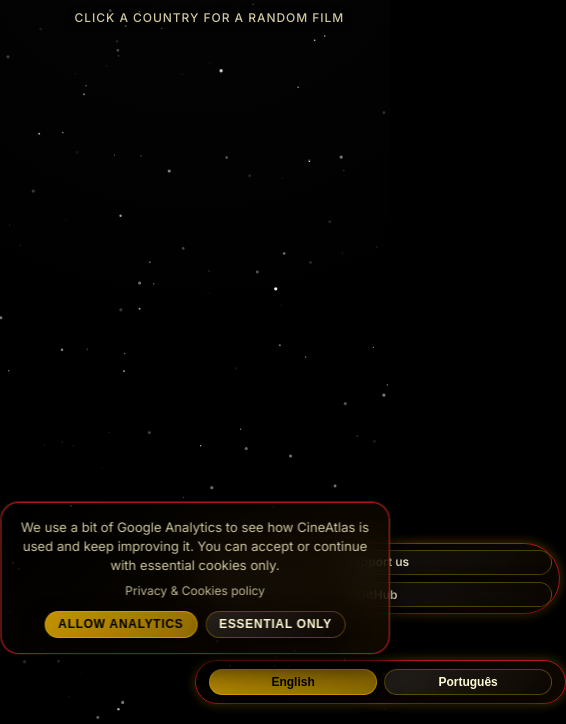
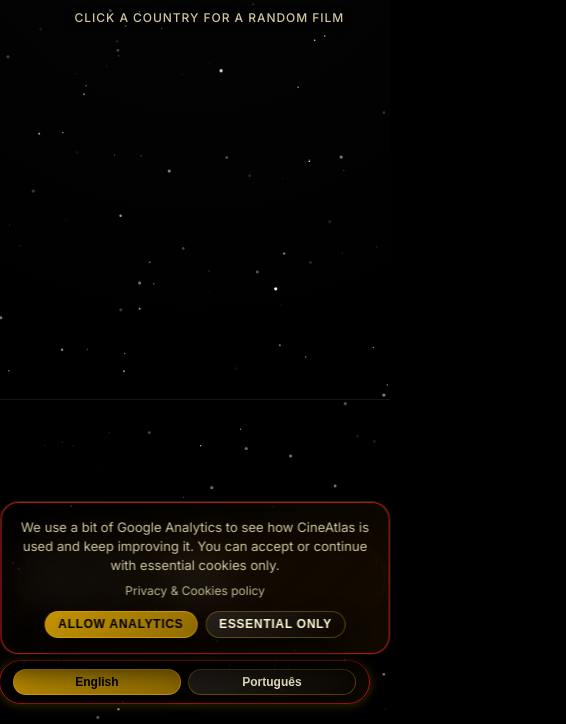
Before and after one commit to pelintra-da-noite/CineAtlas, a plain HTML site: page index.html in a window 390 px wide. Shown: the part 120-844 px from the top of the page, 566 px wide, since content can reach past the window. Drawn offline with nearby package versions, Linux system fonts and the light colour scheme; a script that the page names is missing; a web font is replaced by a local one.

Commit message:
Update styles.css

```diff
--- a/styles.css
+++ b/styles.css
@@ -942,20 +942,12 @@ body::before{
     justify-content:center;
   }
 
-  /* Mobile: make the globe truly full-screen (prevents side clipping on Android Edge) */
+
+  /* Mobile: reserve vertical space so the globe doesn't sit behind the bottom UI */
   #globeViz{
-    position: fixed;
-    inset: 0;
-    width: 100vw;
-    height: 100svh;
-    overflow: hidden;
+    bottom: calc(160px + var(--safe-area-inset-bottom));
   }
-  #globeViz canvas{
-    width: 100% !important;
-    height: 100% !important;
-    display: block;
-  }
-#donateBar{
+  #donateBar{
     bottom:calc(110px + var(--safe-area-inset-bottom));
     flex-direction:column;
     align-items:stretch;
@@ -1277,9 +1269,107 @@ html[data-theme="light"]{
   #starsCanvas{ display:none; }
 }
 
-/* Optional safety: if you ever toggle this class, ensure bars don't overlap modals */
+/* ===============================
+   MOBILE: CAIXA FIXA PARA O GLOBO
+   =============================== */
+@media (max-width: 640px){
+
+  body{
+    overflow: hidden; /* impede zoom de rebentar layout */
+  }
+
+  #globeViz{
+    position: relative;
+    width: 100vw;
+    height: calc(100vh - 160px); /* espaço reservado para botões */
+    max-height: 520px;           /* LIMITE FÍSICO */
+    min-height: 360px;
+
+    margin: 0 auto;
+    overflow: hidden;
+
+    border-top: 1px solid rgba(255,255,255,0.08);
+    border-bottom: 1px solid rgba(255,255,255,0.08);
+  }
+
+  canvas{
+    position: absolute !important;
+    inset: 0;
+  }
+
+  /* barras SEM sobreposição */
+  #controlsBar,
+  #donateBar{
+    position: relative;
+    inset: auto;
+    margin: 0;
+  }
+}
+
+/* FIX: impedir controls/donate de subirem para cima no mobile */
+#controlsBar{
+  position: fixed;
+  right: calc(20px + var(--safe-area-inset-right));
+  bottom: calc(20px + var(--safe-area-inset-bottom));
+  z-index: 2000;
+}
+
+#donateBar{
+  position: fixed;
+  left: calc(20px + var(--safe-area-inset-left));
+  bottom: calc(20px + var(--safe-area-inset-bottom));
+  z-index: 2000;
+}
+
+@media (max-width: 720px){
+  #donateBar{
+    bottom: calc(110px + var(--safe-area-inset-bottom));
+    flex-direction: column;
+    align-items: stretch;
+  }
+
+/* Quando um modal estiver aberto, os botões de baixo não devem sobrepor */
 body.modal-open #controlsBar,
 body.modal-open #donateBar{
   opacity: 0;
-  pointer-events: none;
+  pointer-events: none; /* não clicáveis */
+  transform: translateY(10px);
+  transition: opacity .15s ease, transform .15s ease;
 }
+
+
+/* ===============================
+   MOBILE/EDGE FIX: GLOBO FULLSCREEN SEM CORTE
+   (overrides finais, ganham prioridade)
+   =============================== */
+html, body{
+  width: 100%;
+  height: 100%;
+  margin: 0;
+  padding: 0;
+  overflow: hidden; /* evita scroll/1px overflow que corta o canvas */
+}
+
+#globeViz{
+  position: fixed !important;
+  inset: 0 !important;      /* top/right/bottom/left = 0 */
+  width: 100% !important;
+  height: 100svh !important; /* stable viewport height on mobile */
+  overflow: hidden !important;
+}
+
+@supports (height: 100dvh){
+  #globeViz{ height: 100dvh !important; } /* usa dvh quando disponível */
+}
+
+/* Garante que o canvas ocupa exatamente o contentor (evita “corte” no lado direito) */
+#globeViz canvas{
+  display: block !important;
+  width: 100% !important;
+  height: 100% !important;
+}
+
+/* Evita que qualquer padding/border entre no cálculo do tamanho */
+#globeViz{
+  box-sizing: border-box !important;
+}
```
